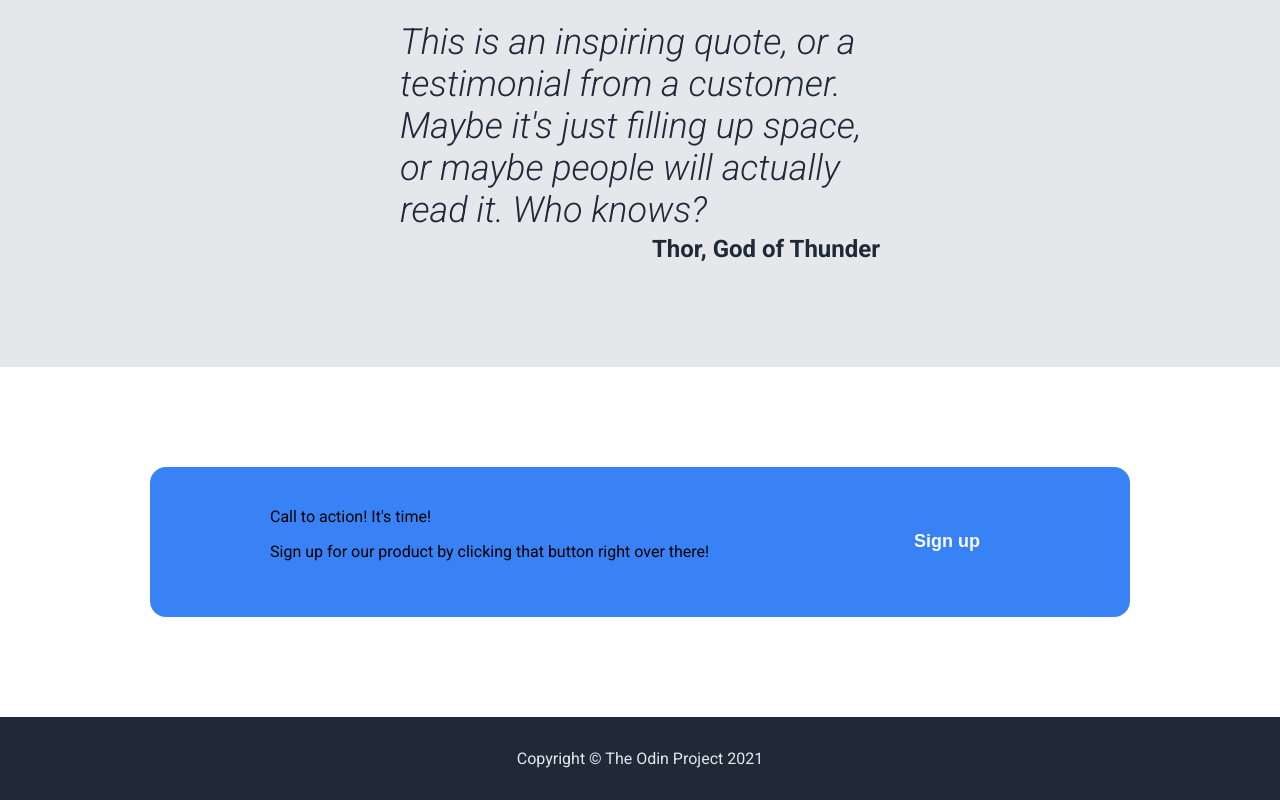
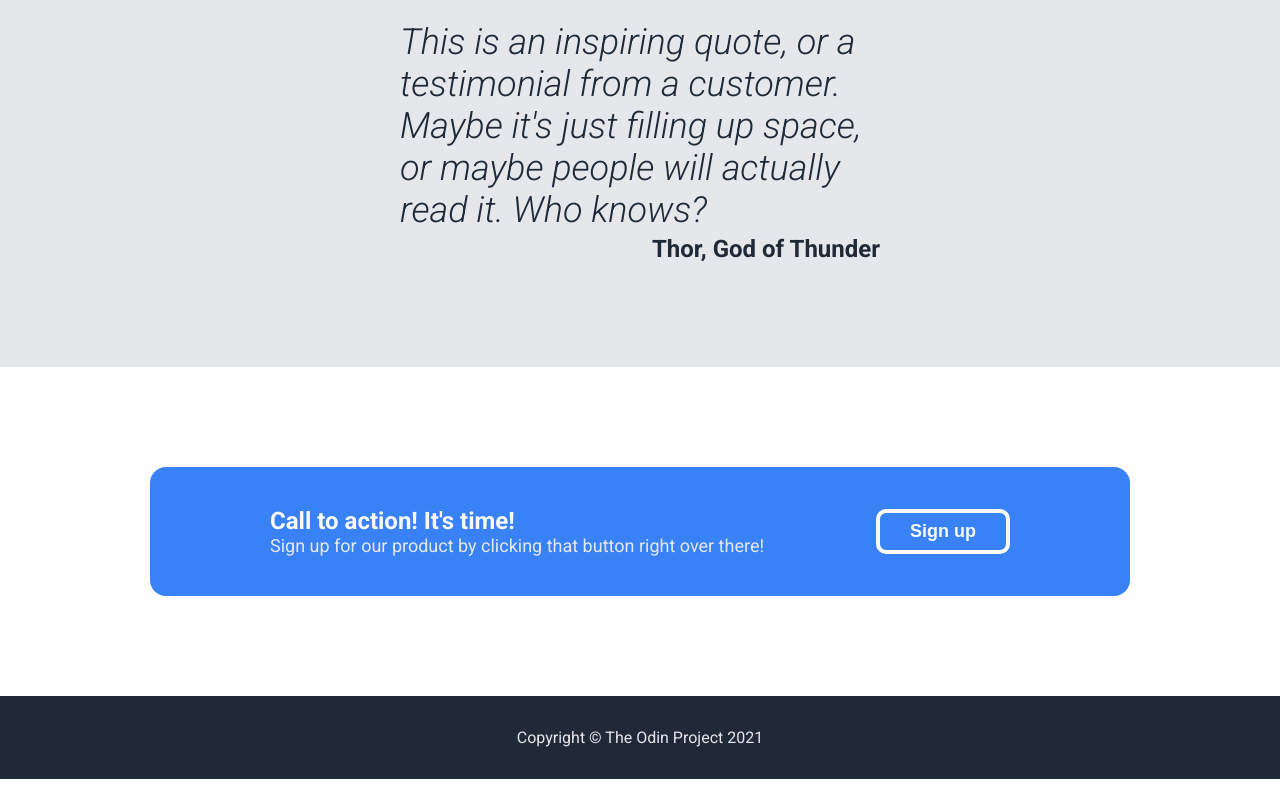
Before and after one commit to Apo-11/landing_page, a plain HTML site: page index.html in a window 1280 px wide. Shown: the part 916-1716 px from the top of the page. After the commit the page ends 1695 px from the top, so only its background shows below. Drawn offline with Linux system fonts and the light colour scheme.

Commit message:
Modify signup text and button

```diff
--- a/index.html
+++ b/index.html
@@ -26,7 +26,7 @@
         <div class="description">
             <div class="signup">
                 <h1>This website is awesome</h1>
-                <p>This website has some subtext that goes here under the main title. It's a smaller font and the color is lower contrast.</p>
+                <p class="signup-text">This website has some subtext that goes here under the main title. It's a smaller font and the color is lower contrast.</p>
                 <a href="#"><button class="signup-button">Sign up</button></a>
 
             </div>
@@ -62,10 +62,10 @@
     </div>
 
     <div class="signup-section">
-        <div>Call to action! It's time!
-            <p>Sign up for our product by clicking that button right over there!</p>
+        <div><h4>Call to action! It's time!</h4>
+            <p class="signup-text no-margin">Sign up for our product by clicking that button right over there!</p>
         </div>
-        <a href="#"><button class="signup-button">Sign up</button></a>
+        <a href="#"><button class="signup-button button-border">Sign up</button></a>
     </div>
     <div class="footer">
         Copyright  ©  The Odin Project 2021
```
